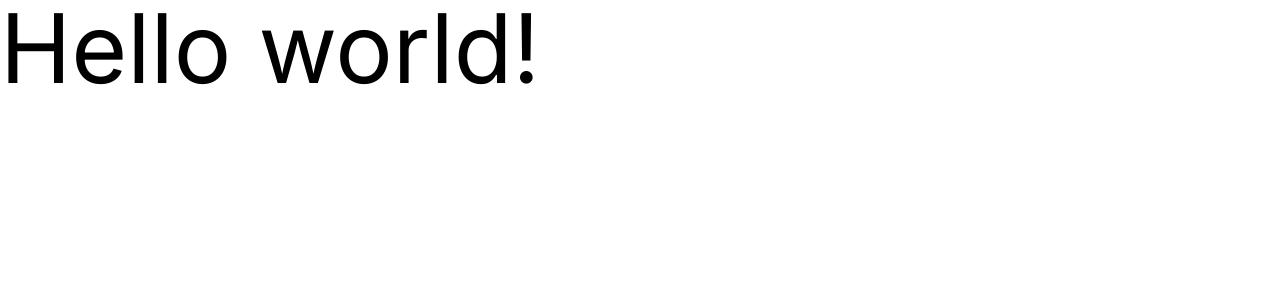
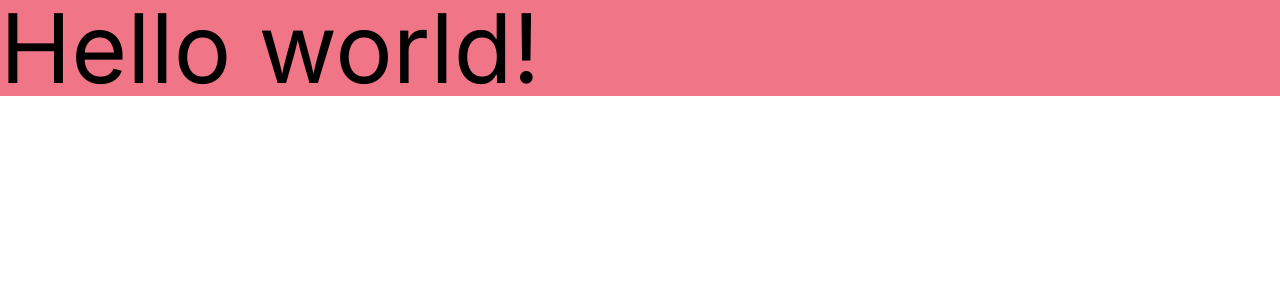
Before and after one commit to emersonjds/nextjs-tw, a Next.js app: page / in a window 1280 px wide. Shown: the top 300 px of the page. Built offline with nearby package versions, Linux system fonts and the light colour scheme.

Commit message:
arbitrary color

```diff
--- a/src/app/page.tsx
+++ b/src/app/page.tsx
@@ -1,12 +1,12 @@
 export default function Page() {
   return (
-    <div>
+    <div className="bg-[#f07687]">
       <h1
         className="
       text-black
-      sm:text-4xl
-      md:text-6xl
-      lg:text-8xl
+        sm:text-4xl
+        md:text-6xl
+        lg:text-8xl
       "
       >
         Hello world!
```
